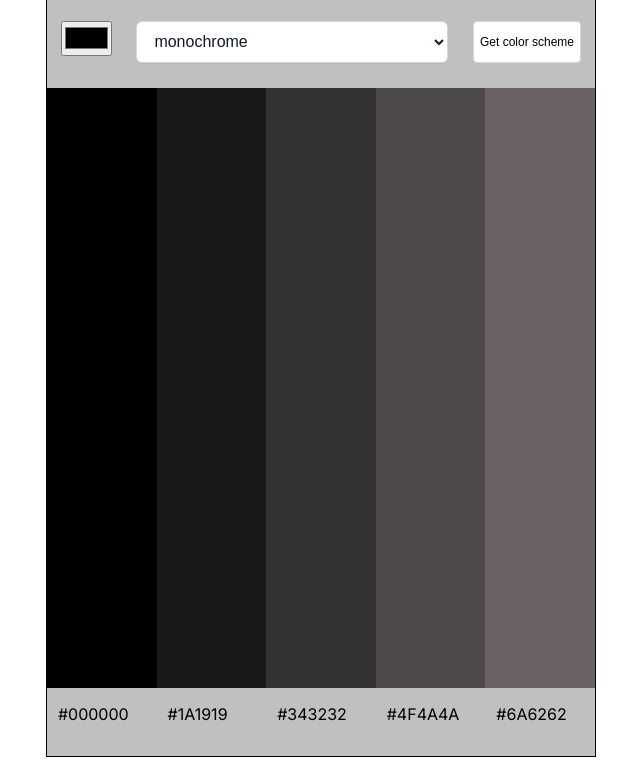
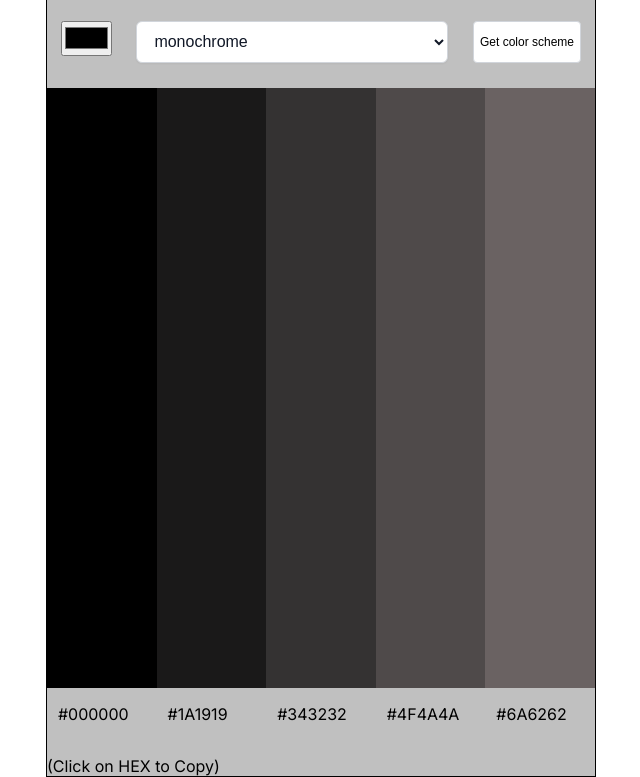
Before and after one commit to Brag2gr8/Color-Scheme, a plain HTML site: page index.html in a window 1280 px wide. Shown: the part 43-820 px from the top of the page, without its empty margins (319-959 px from the left). Drawn offline with Linux system fonts and the light colour scheme.

Commit message:
Update index.html

```diff
--- a/index.html
+++ b/index.html
@@ -52,6 +52,7 @@
             <p class="hex" onclick="copy('#6A6262')">#6A6262</p>
             </div>
         </div>
+        <p >(Click on HEX to Copy)</p>
         <script src="index.js"></script>
     </body>
 </html>
```
